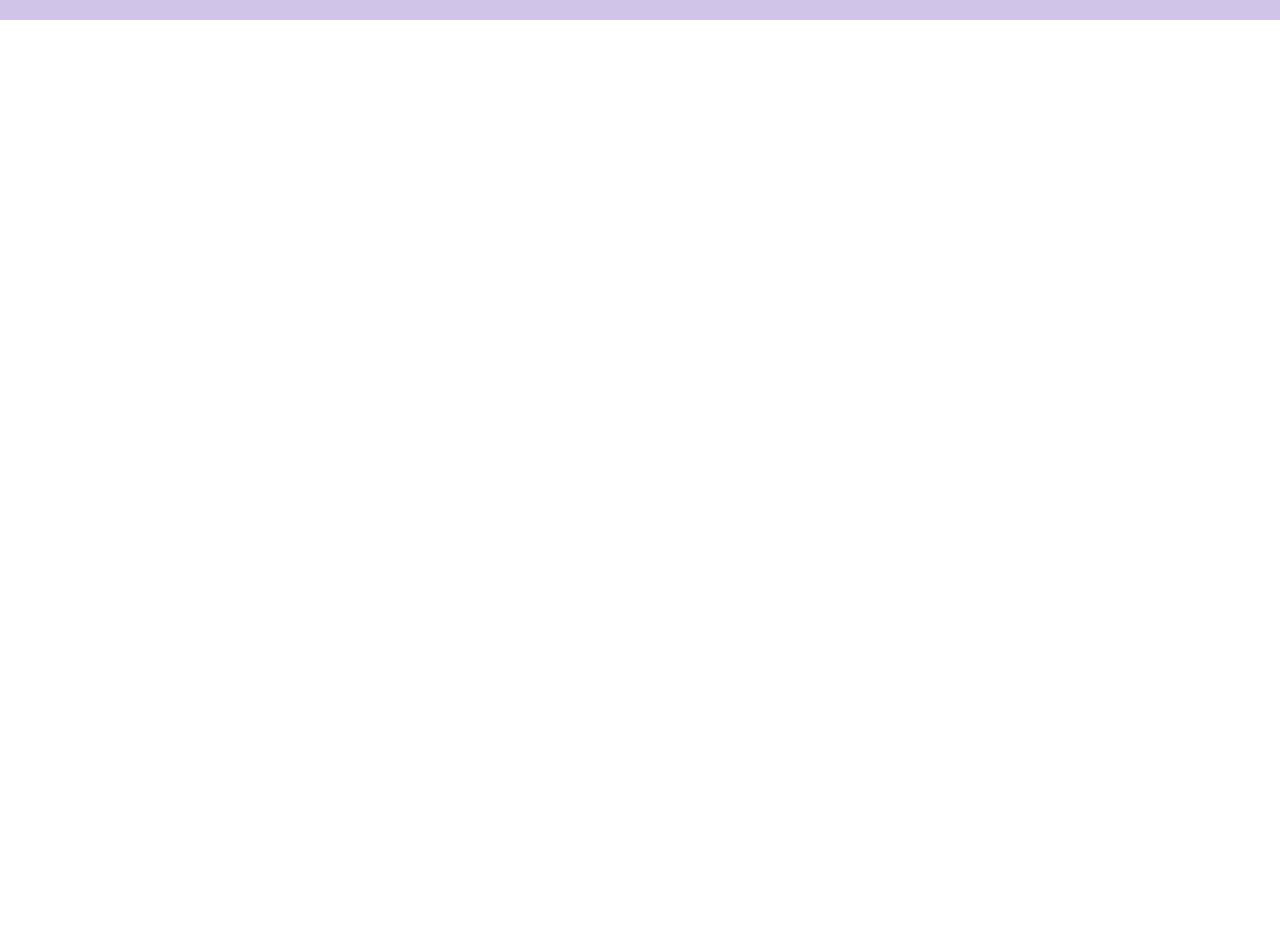
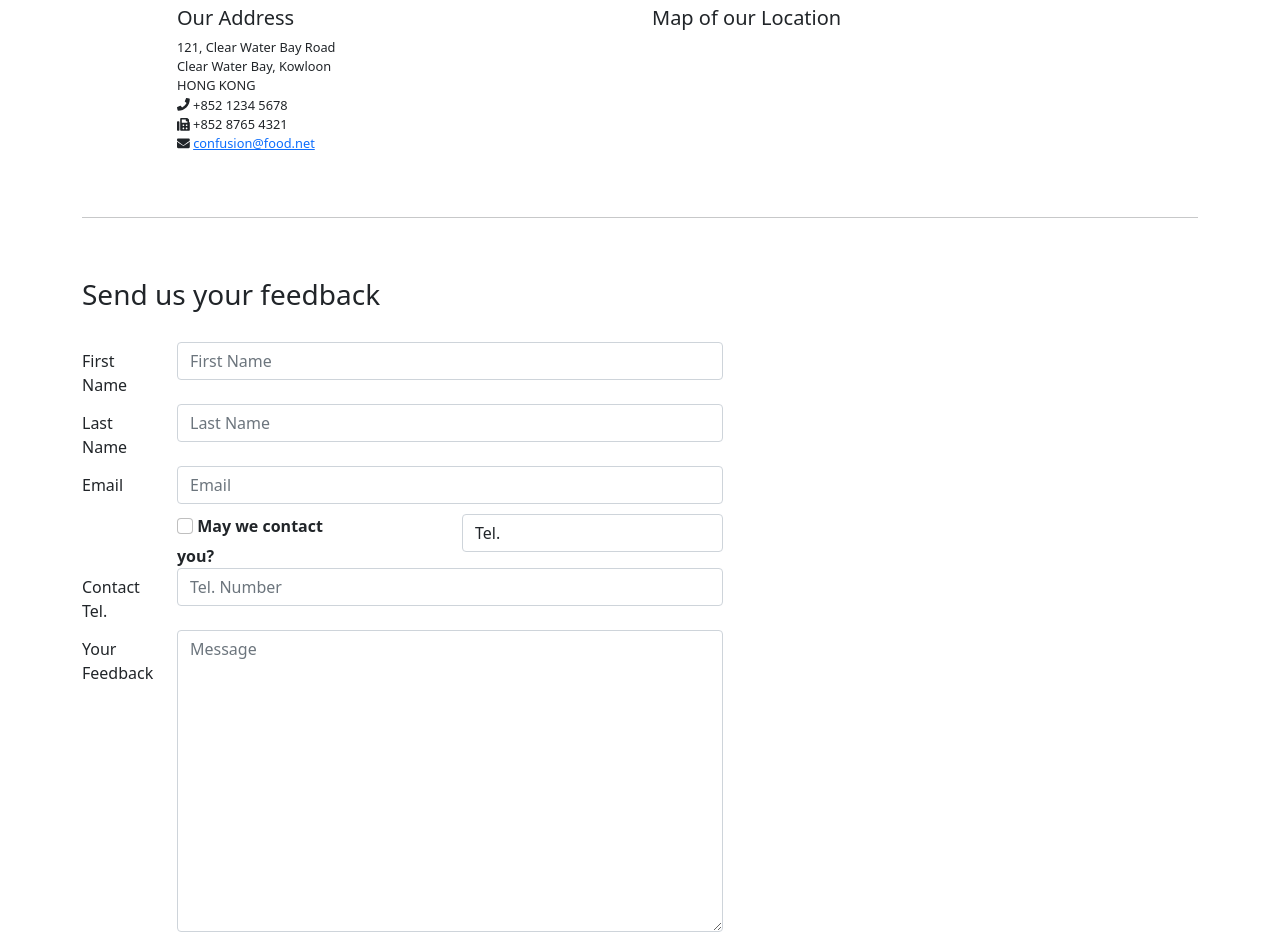
Before and after one commit to dworker863/confusion, a React (Create React App) app: page /contacts in a window 1280 px wide. Shown: the part 520-1470 px from the top of the page. Before the commit the page ends 800 px from the top, so only its background shows below. Built offline with nearby package versions, Linux system fonts and the light colour scheme; no server answers.

Commit message:
Added Contacts and Address components

```diff
--- a/src/components/Contacts/Contacts.js
+++ b/src/components/Contacts/Contacts.js
@@ -1,5 +1,97 @@
+import { Button, Col, Form, FormGroup, Input, Label } from 'reactstrap';
+
+import Adress from 'components/common/Address/Address';
+import BreadcrumbComponent from 'components/common/Breadcrumb/Breadcrumb';
+
+import styles from './Contacts.module.css';
+
 const Contacts = () => {
-  return <div>Contacts</div>;
+  return (
+    <div className="container pb-5">
+      <BreadcrumbComponent title="Contact Us" />
+      <div className="row mt-5 mb-5">
+        <div className="col-12 mb-4">
+          <h3>Location Information</h3>
+        </div>
+        <div className="col-5 offset-1">
+          <Adress />
+        </div>
+        <div className="col-5">
+          <h5>Map of our Location</h5>
+        </div>
+      </div>
+      <hr />
+      <h3 className={styles.formTitle}>Send us your feedback</h3>
+      <Form>
+        <FormGroup row>
+          <Label md={1}>First Name</Label>
+          <Col md={6}>
+            <Input
+              type="text"
+              name="firstName"
+              id="firstName"
+              placeholder="First Name"
+            />
+          </Col>
+        </FormGroup>
+        <FormGroup row>
+          <Label md={1}>Last Name</Label>
+          <Col md={6}>
+            <Input
+              type="text"
+              name="lastName"
+              id="lastName"
+              placeholder="Last Name"
+            />
+          </Col>
+        </FormGroup>
+        <FormGroup row>
+          <Label md={1}>Email</Label>
+          <Col md={6}>
+            <Input type="email" name="email" id="email" placeholder="Email " />
+          </Col>
+        </FormGroup>
+        <FormGroup row>
+          <Col md={{ size: 2, offset: 1 }}>
+            <Input type="checkbox" name="agree" id="agree" />
+            <strong> May we contact you?</strong>
+          </Col>
+          <Col md={{ size: 3, offset: 1 }}>
+            <Input type="select" name="contactType" id="contactType">
+              <option>Tel.</option>
+              <option>Email</option>
+            </Input>
+          </Col>
+        </FormGroup>
+        <FormGroup row>
+          <Label md={1}>Contact Tel.</Label>
+          <Col md={6}>
+            <Input
+              type="text"
+              name="telNum"
+              id="telNum"
+              placeholder="Tel. Number"
+            />
+          </Col>
+        </FormGroup>
+        <FormGroup row>
+          <Label md={1}>Your Feedback</Label>
+          <Col md={6}>
+            <Input
+              type="textarea"
+              name="lastName"
+              id="lastName"
+              placeholder="Message"
+              rows="12"
+            />
+          </Col>
+        </FormGroup>
+        <Col md={{ offset: 1 }}>
+          <Button color="primary">Send Feedback</Button>
+        </Col>
+      </Form>
+    </div>
+  );
 };
 
 export default Contacts;
--- /dev/null
+++ b/src/components/Contacts/Contacts.module.css
@@ -0,0 +1,13 @@
+.formTitle {
+  margin-top: 60px;
+  margin-bottom: 30px;
+}
+
+input,
+select {
+  margin-bottom: 10px;
+}
+
+textarea {
+  margin-bottom: 20px;
+}
--- a/src/components/Footer/Footer.js
+++ b/src/components/Footer/Footer.js
@@ -1,13 +1,9 @@
-import {
-  faEnvelope,
-  faEnvelopeOpen,
-  faFax,
-  faPhone,
-} from '@fortawesome/free-solid-svg-icons';
+import { faEnvelopeOpen } from '@fortawesome/free-solid-svg-icons';
 import { FontAwesomeIcon } from '@fortawesome/react-fontawesome';
 import { library } from '@fortawesome/fontawesome-svg-core';
 import { fab } from '@fortawesome/free-brands-svg-icons';
 import { NavLink } from 'react-router-dom';
+import Adress from 'components/common/Address/Address';
 import styles from './Footer.module.css';
 
 const Footer = () => {
@@ -33,22 +29,7 @@ const Footer = () => {
             </ul>
           </div>
           <div className="col-5">
-            <h5>Our Address</h5>
-            <address>
-              121, Clear Water Bay Road
-              <br />
-              Clear Water Bay, Kowloon
-              <br />
-              HONG KONG
-              <br />
-              <FontAwesomeIcon icon={faPhone} /> +852 1234 5678
-              <br />
-              <FontAwesomeIcon icon={faFax} /> +852 8765 4321
-              <br />
-              <FontAwesomeIcon icon={faEnvelope} />{' '}
-              <a href="mailto:confusion@food.net">confusion@food.net</a>
-              <br />
-            </address>
+            <Adress />
           </div>
           <div className="col-12 col-sm-3 offset-sm-1">
             <div className="text-center">
--- /dev/null
+++ b/src/components/common/Address/Address.js
@@ -0,0 +1,29 @@
+import { faEnvelope, faFax, faPhone } from '@fortawesome/free-solid-svg-icons';
+import { FontAwesomeIcon } from '@fortawesome/react-fontawesome';
+
+import './Address.module.css';
+
+const Adress = () => {
+  return (
+    <div>
+      <h5>Our Address</h5>
+      <address>
+        121, Clear Water Bay Road
+        <br />
+        Clear Water Bay, Kowloon
+        <br />
+        HONG KONG
+        <br />
+        <FontAwesomeIcon icon={faPhone} /> +852 1234 5678
+        <br />
+        <FontAwesomeIcon icon={faFax} /> +852 8765 4321
+        <br />
+        <FontAwesomeIcon icon={faEnvelope} />{' '}
+        <a href="mailto:confusion@food.net">confusion@food.net</a>
+        <br />
+      </address>
+    </div>
+  );
+};
+
+export default Adress;
--- /dev/null
+++ b/src/components/common/Address/Address.module.css
@@ -0,0 +1,3 @@
+address {
+  font-size: 80%;
+}
```
